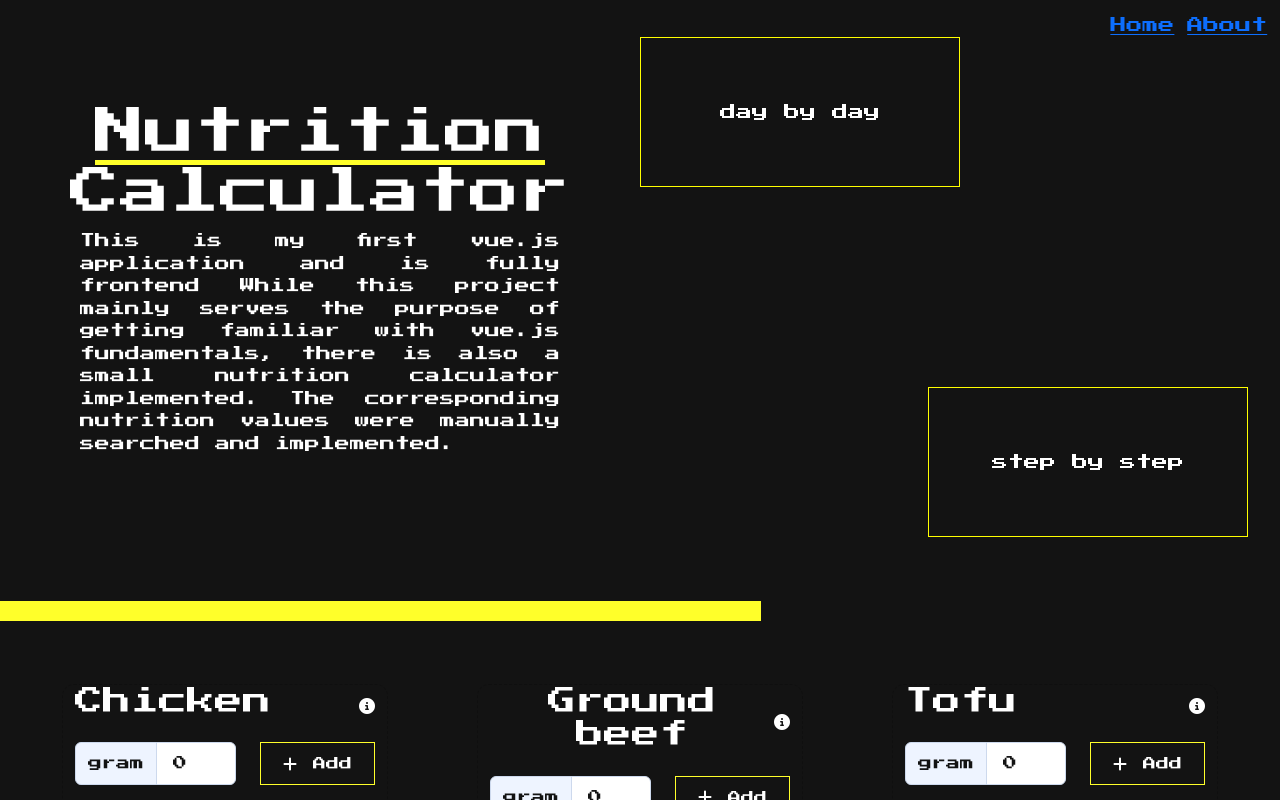
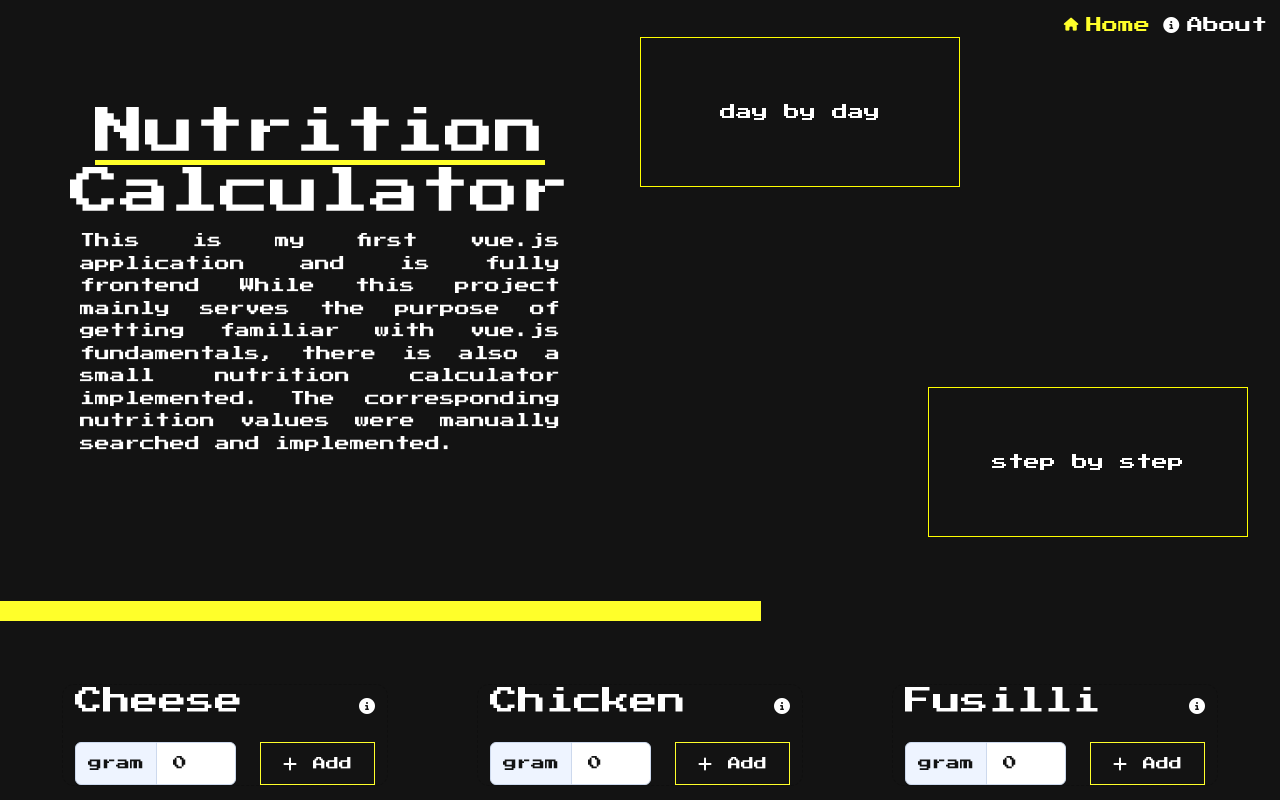
Before and after one commit to Matthes-Baer/NutritionCalculator, a Vue app: page / in a window 1280 px wide. Shown: the top 800 px of the page. Built offline with nearby package versions, Linux system fonts and the light colour scheme.

Commit message:
feat: Worked on header router link and updated data with sorted data function

```diff
--- a/src/App.vue
+++ b/src/App.vue
@@ -1,6 +1,8 @@
 <script setup lang="ts">
 import { RouterView } from "vue-router";
 import HeaderComp from "./components/HeaderComp.vue";
+import { SORTED_DATA } from "./data/items";
+SORTED_DATA();
 </script>
 
 <template>
--- a/src/components/HeaderComp.vue
+++ b/src/components/HeaderComp.vue
@@ -4,8 +4,13 @@
 
 <template>
   <nav class="header-container">
-    <RouterLink to="/" class="header-item">Home</RouterLink>
-    <RouterLink to="/about" class="header-item">About</RouterLink>
+    <RouterLink to="/" class="header-item d-flex align-items-center">
+      <i class="fa-solid fa-house me-2" style="font-size: small"></i
+      >Home</RouterLink
+    >
+    <RouterLink to="/about" class="header-item d-flex align-items-center">
+      <i class="fa-sharp fa-solid fa-circle-info me-2"></i>About</RouterLink
+    >
   </nav>
 </template>
 
@@ -19,6 +24,8 @@
   }
   &-item {
     margin-right: 1%;
+    text-decoration: none;
+    color: white;
   }
 }
 
@@ -34,4 +41,20 @@
     }
   }
 }
+
+nav .router-link-active,
+nav .router-link-active-exact {
+  color: var(--accentColor);
+  animation: router-link-active-animation 2s ease-in-out 0s infinite alternate
+    none;
+}
+
+@keyframes router-link-active-animation {
+  0% {
+    transform: translateX(-3px);
+  }
+  100% {
+    transform: translateX(0px);
+  }
+}
 </style>
--- a/src/components/nutrition/NutritionOverview.vue
+++ b/src/components/nutrition/NutritionOverview.vue
@@ -1,13 +1,11 @@
 <script lang="ts">
 import { nutritionStore } from "../../store/store";
-import { DATA } from "../../data/items";
 import SingleItem from "./SingleItem.vue";
 
 export default {
   data() {
     return {
       nutritionStore,
-      items: DATA,
     };
   },
   props: [],
--- a/src/components/nutrition/SingleItem.vue
+++ b/src/components/nutrition/SingleItem.vue
@@ -49,7 +49,7 @@
 };
 </script>
 <template>
-  <div class="col-md-3 card">
+  <div class="col-lg-3 card">
     <div class="d-flex flex-column">
       <div class="d-flex justify-content-between align-items-center mb-3">
         <h3>{{ product.name }}</h3>
--- a/src/data/items.ts
+++ b/src/data/items.ts
@@ -44,3 +44,15 @@
   const item = DATA.find((item) => item.id === id);
   return item;
 };
+
+export const SORTED_DATA = () => {
+  const data = [...DATA].sort((a, b) => {
+    const a_letter = a.name.toLowerCase();
+    const b_letter = b.name.toLowerCase();
+
+    if (a_letter < b_letter) return -1;
+    if (a_letter > b_letter) return 1;
+    return 0;
+  });
+  return data;
+};
--- a/src/store/store.ts
+++ b/src/store/store.ts
@@ -1,9 +1,9 @@
 import { reactive } from "vue";
-import { DATA } from "../data/items";
+import { SORTED_DATA } from "../data/items";
 
 export const nutritionStore = reactive({
   // Can be put in the store or as a variable in the respective component.
-  itemsData: DATA,
+  itemsData: SORTED_DATA(),
   currentNutrtion: { kcal: 0, carbs: 0, fat: 0, protein: 0, items: [""] },
   error: { boolean: false, message: "" },
   resetNutritionValues: function () {
```
